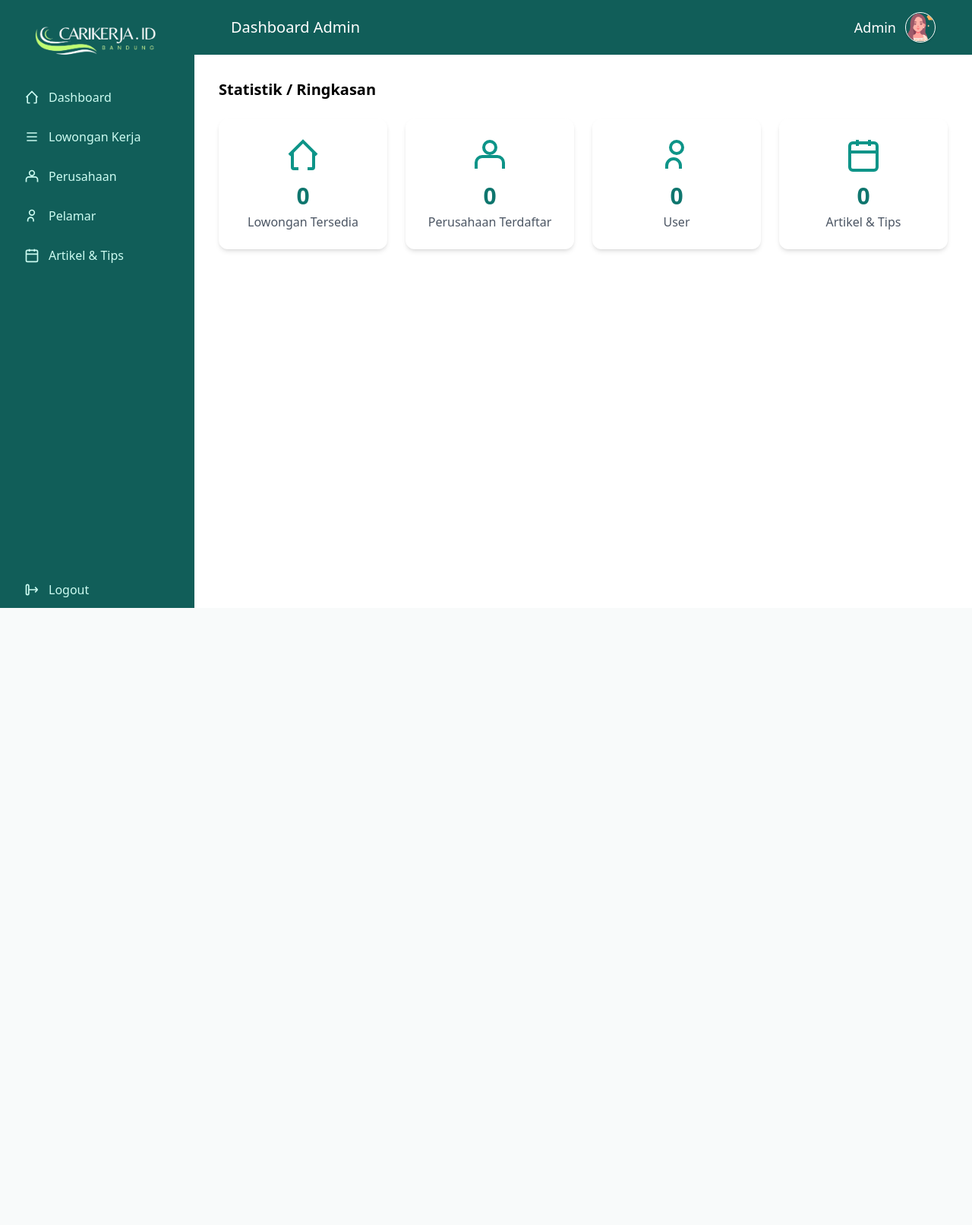
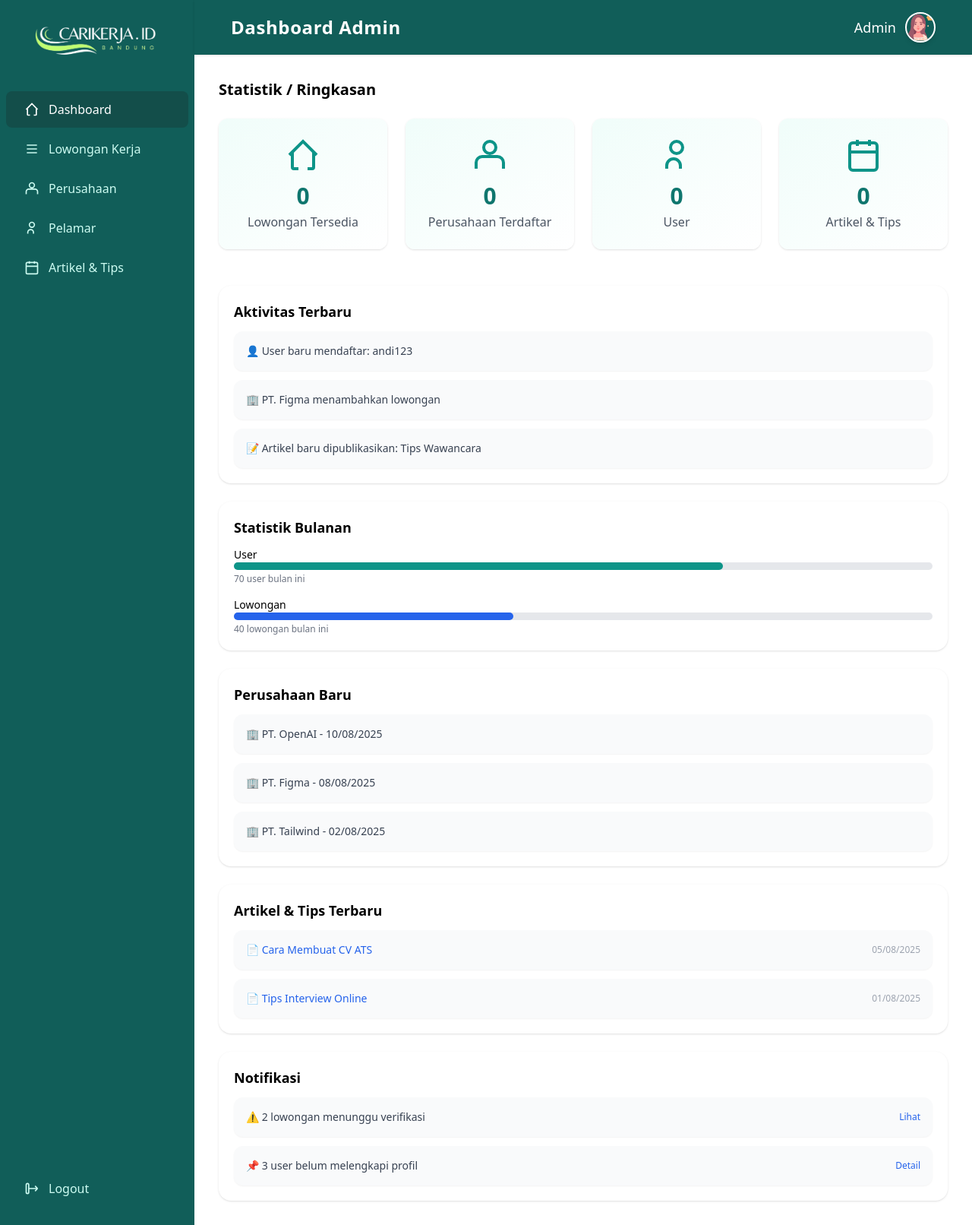
Before and after one commit to hades431/cari_kerja_id, a PHP site: page /dasboard.php in a window 1280 px wide. Shown: the whole page at 76% size. Before the commit the page ends 800 px from the top, so only its background shows below. Run offline with PHP 8.4, Linux system fonts and the light colour scheme; data that the repository does not hold is empty; some libraries are stand-ins or nearby versions.

Commit message:
update lg

```diff
--- a/admin/dasboard/dasboard.php
+++ b/admin/dasboard/dasboard.php
@@ -18,14 +18,14 @@ $lowonganTerbaru   = [
   <title>Dashboard Admin</title>
   <script src="https://cdn.tailwindcss.com"></script>
 </head>
-<body class="bg-[#f9fafb] min-h-screen flex">
-
+<body class="bg-[#222] min-h-screen">
+    <div class="flex min-h-screen">
 <aside class="bg-teal-800 w-64 flex flex-col min-h-screen shadow-lg">
   <div class="px-4 py-6 flex flex-col items-center gap-2">
     <img src="../../img/logo2.png" alt="Logo" class="w-48 object-contain" />
   </div>
-  <nav class="flex-1 flex flex-col gap-1 px-2">
-    <a href="#" class="flex items-center gap-3 px-6 py-3 rounded-lg font-medium transition text-teal-100 hover:bg-teal-900 hover:text-white">
+  <nav class="flex-1 flex flex-col gap-1 px-2 mt-4">
+    <a href="#" class="flex items-center gap-3 px-6 py-3 rounded-lg font-medium transition text-white bg-teal-900">
       <svg class="w-5 h-5" fill="none" stroke="currentColor" stroke-width="2" viewBox="0 0 24 24"><path d="M3 12l2-2m0 0l7-7 7 7M5 10v10a1 1 0 001 1h3m10-11l2 2m-2-2v10a1 1 0 01-1 1h-3" /></svg>
       <span>Dashboard</span>
     </a>
@@ -41,56 +41,127 @@ $lowonganTerbaru   = [
       <svg class="w-5 h-5" fill="none" stroke="currentColor" stroke-width="2" viewBox="0 0 24 24"><circle cx="12" cy="7" r="4" /><path d="M5.5 21v-2a4.5 4.5 0 019 0v2" /></svg>
       <span>Pelamar</span>
     </a>
-    <a href="#" class="flex items-center gap-3 px-6 py-3 rounded-lg font-medium transition text-teal-100 hover:bg-teal-900 hover:text-white">
+    <a href="../tips_kerja/tips_kerja_artikel.php" class="flex items-center gap-3 px-6 py-3 rounded-lg font-medium transition text-teal-100 hover:bg-teal-900 hover:text-white">
       <svg class="w-5 h-5" fill="none" stroke="currentColor" stroke-width="2" viewBox="0 0 24 24"><rect x="3" y="4" width="18" height="18" rx="2" /><path d="M16 2v4M8 2v4M3 10h18" /></svg>
       <span>Artikel & Tips</span>
     </a>
-    <a href="../logout.php" onclick="return confirm('Yakin mau logout?')" class="flex items-center gap-3 px-6 py-3 rounded-lg font-medium transition text-teal-100 hover:bg-red-700 hover:text-white mt-auto">
+    <a href="../logout.php" onclick="return confirm('Yakin mau logout?')" class="flex items-center gap-3 px-6 py-3 rounded-lg font-medium transition text-teal-100 hover:bg-red-700 hover:text-white mt-auto mb-6">
       <svg class="w-5 h-5" fill="none" stroke="currentColor" stroke-width="2" viewBox="0 0 24 24"><path d="M17 16l4-4m0 0l-4-4m4 4H7" /><rect x="3" y="4" width="4" height="16" rx="2" /></svg>
       <span>Logout</span>
     </a>
   </nav>
 </aside>
 
+<!-- Main Content -->
 <div class="flex-1 flex flex-col bg-white min-h-screen">
-  <header class="bg-teal-800 flex items-center justify-between px-12 py-4 text-white">
-    <div class="text-xl font-medium">Dashboard Admin</div>
+  <!-- Header -->
+  <header class="bg-teal-800 flex items-center justify-between px-12 py-4 text-white shadow">
+    <h2 class="text-2xl font-bold tracking-wide">Dashboard Admin</h2>
     <div class="flex items-center gap-3">
       <span class="text-lg font-medium"><?= htmlspecialchars($_SESSION['nama_admin'] ?? 'Admin'); ?></span>
-      <img src="../../img/beauty.png" alt="Admin" class="w-10 h-10 rounded-full border border-white shadow">
+      <img src="../../img/beauty.png" alt="Admin" class="w-10 h-10 rounded-full border-2 border-white shadow-md">
     </div>
   </header>
 
+  <!-- Main -->
   <main class="p-8">
-    <h2 class="text-xl font-bold mb-6">Statistik / Ringkasan</h2>
-    <div class="grid grid-cols-1 sm:grid-cols-2 lg:grid-cols-4 gap-6 mb-8">
-
-      <div class="bg-white shadow-md rounded-xl flex flex-col items-center justify-center p-6 cursor-pointer transform transition hover:shadow-lg active:scale-95">
+    <h3 class="text-xl font-bold mb-6">Statistik / Ringkasan</h3>
+    <div class="grid grid-cols-1 sm:grid-cols-2 lg:grid-cols-4 gap-6 mb-12">
+      <div class="bg-gradient-to-br from-teal-50 to-white shadow rounded-xl flex flex-col items-center justify-center p-6 cursor-pointer transform transition hover:scale-105 hover:shadow-lg active:scale-95">
         <svg class="w-12 h-12 mb-3 text-teal-600" fill="none" stroke="currentColor" stroke-width="2" viewBox="0 0 24 24"><path d="M3 12l2-2m0 0l7-7 7 7M5 10v10a1 1 0 001 1h3m10-11l2 2m-2-2v10a1 1 0 01-1 1h-3" /></svg>
         <p class="text-3xl font-bold text-teal-700"><?= $jumlahLoker ?></p>
         <p class="text-gray-600 mt-1">Lowongan Tersedia</p>
       </div>
-
-      <div class="bg-white shadow-md rounded-xl flex flex-col items-center justify-center p-6 cursor-pointer transform transition hover:shadow-lg active:scale-95">
+      <div class="bg-gradient-to-br from-teal-50 to-white shadow rounded-xl flex flex-col items-center justify-center p-6 cursor-pointer transform transition hover:scale-105 hover:shadow-lg active:scale-95">
         <svg class="w-12 h-12 mb-3 text-teal-600" fill="none" stroke="currentColor" stroke-width="2" viewBox="0 0 24 24"><path d="M3 21v-4a4 4 0 014-4h10a4 4 0 014 4v4" /><circle cx="12" cy="7" r="4" /></svg>
         <p class="text-3xl font-bold text-teal-700"><?= $jumlahPerusahaan ?></p>
         <p class="text-gray-600 mt-1">Perusahaan Terdaftar</p>
       </div>
-
-      <div class="bg-white shadow-md rounded-xl flex flex-col items-center justify-center p-6 cursor-pointer transform transition hover:shadow-lg active:scale-95">
+      <div class="bg-gradient-to-br from-teal-50 to-white shadow rounded-xl flex flex-col items-center justify-center p-6 cursor-pointer transform transition hover:scale-105 hover:shadow-lg active:scale-95">
         <svg class="w-12 h-12 mb-3 text-teal-600" fill="none" stroke="currentColor" stroke-width="2" viewBox="0 0 24 24"><circle cx="12" cy="7" r="4" /><path d="M5.5 21v-2a4.5 4.5 0 019 0v2" /></svg>
         <p class="text-3xl font-bold text-teal-700"><?= $jumlahUser ?></p>
         <p class="text-gray-600 mt-1">User</p>
       </div>
-
-      <div class="bg-white shadow-md rounded-xl flex flex-col items-center justify-center p-6 cursor-pointer transform transition hover:shadow-lg active:scale-95">
+      <div class="bg-gradient-to-br from-teal-50 to-white shadow rounded-xl flex flex-col items-center justify-center p-6 cursor-pointer transform transition hover:scale-105 hover:shadow-lg active:scale-95">
         <svg class="w-12 h-12 mb-3 text-teal-600" fill="none" stroke="currentColor" stroke-width="2" viewBox="0 0 24 24"><rect x="3" y="4" width="18" height="18" rx="2" /><path d="M16 2v4M8 2v4M3 10h18" /></svg>
         <p class="text-3xl font-bold text-teal-700"><?= $jumlahArtikel ?></p>
         <p class="text-gray-600 mt-1">Artikel & Tips</p>
       </div>
+    </div>
 
+<div class="mt-8 space-y-6">
+
+    <!-- Aktivitas Terbaru -->
+    <div class="bg-white shadow rounded-2xl p-5">
+        <h2 class="font-semibold text-lg mb-3">Aktivitas Terbaru</h2>
+        <div class="space-y-3">
+            <div class="p-4 bg-gray-50 rounded-xl shadow-sm text-sm text-gray-700">👤 User baru mendaftar: <span class="font-medium">andi123</span></div>
+            <div class="p-4 bg-gray-50 rounded-xl shadow-sm text-sm text-gray-700">🏢 PT. Figma menambahkan lowongan</div>
+            <div class="p-4 bg-gray-50 rounded-xl shadow-sm text-sm text-gray-700">📝 Artikel baru dipublikasikan: <span class="font-medium">Tips Wawancara</span></div>
+        </div>
     </div>
-  </main>
+
+    <!-- Statistik Bulanan -->
+    <div class="bg-white shadow rounded-2xl p-5">
+        <h2 class="font-semibold text-lg mb-3">Statistik Bulanan</h2>
+        <div class="space-y-4">
+            <div>
+                <p class="text-sm font-medium">User</p>
+                <div class="w-full bg-gray-200 rounded-full h-2.5">
+                    <div class="bg-teal-600 h-2.5 rounded-full" style="width: 70%"></div>
+                </div>
+                <p class="text-xs text-gray-500 mt-1">70 user bulan ini</p>
+            </div>
+            <div>
+                <p class="text-sm font-medium">Lowongan</p>
+                <div class="w-full bg-gray-200 rounded-full h-2.5">
+                    <div class="bg-blue-600 h-2.5 rounded-full" style="width: 40%"></div>
+                </div>
+                <p class="text-xs text-gray-500 mt-1">40 lowongan bulan ini</p>
+            </div>
+        </div>
+    </div>
+
+    <!-- Perusahaan Baru -->
+    <div class="bg-white shadow rounded-2xl p-5">
+        <h2 class="font-semibold text-lg mb-3">Perusahaan Baru</h2>
+        <div class="space-y-3">
+            <div class="p-4 bg-gray-50 rounded-xl shadow-sm text-sm text-gray-700">🏢 PT. OpenAI - 10/08/2025</div>
+            <div class="p-4 bg-gray-50 rounded-xl shadow-sm text-sm text-gray-700">🏢 PT. Figma - 08/08/2025</div>
+            <div class="p-4 bg-gray-50 rounded-xl shadow-sm text-sm text-gray-700">🏢 PT. Tailwind - 02/08/2025</div>
+        </div>
+    </div>
+
+    <!-- Artikel Terbaru -->
+    <div class="bg-white shadow rounded-2xl p-5">
+        <h2 class="font-semibold text-lg mb-3">Artikel & Tips Terbaru</h2>
+        <div class="space-y-3">
+            <div class="p-4 bg-gray-50 rounded-xl shadow-sm flex justify-between items-center text-sm text-gray-700">
+                <span>📄 <a href="#" class="text-blue-600 hover:underline">Cara Membuat CV ATS</a></span>
+                <span class="text-gray-400 text-xs">05/08/2025</span>
+            </div>
+            <div class="p-4 bg-gray-50 rounded-xl shadow-sm flex justify-between items-center text-sm text-gray-700">
+                <span>📄 <a href="#" class="text-blue-600 hover:underline">Tips Interview Online</a></span>
+                <span class="text-gray-400 text-xs">01/08/2025</span>
+            </div>
+        </div>
+    </div>
+
+    <!-- Notifikasi -->
+    <div class="bg-white shadow rounded-2xl p-5">
+        <h2 class="font-semibold text-lg mb-3">Notifikasi</h2>
+        <div class="space-y-3">
+            <div class="p-4 bg-gray-50 rounded-xl shadow-sm flex justify-between items-center text-sm text-gray-700">
+                <span>⚠️ 2 lowongan menunggu verifikasi</span>
+                <button class="text-xs text-blue-600 hover:underline">Lihat</button>
+            </div>
+            <div class="p-4 bg-gray-50 rounded-xl shadow-sm flex justify-between items-center text-sm text-gray-700">
+                <span>📌 3 user belum melengkapi profil</span>
+                <button class="text-xs text-blue-600 hover:underline">Detail</button>
+            </div>
+        </div>
+    </div>
+
 </div>
 </body>
 </html>
```
Also changed, not shown: admin/tips_kerja/tips_kerja_artikel.php (added, +150 -0 lines), uploads/1757064786_BeautyPlus-photo_booth-2025-08-29T06_58_59.png (added), uploads/1757065411_BeautyPlus-photo_booth-2025-08-29T06_59_58.png (added), uploads/1757066508_wawancara.jpg (added), uploads/wawancara.jpg (added).
